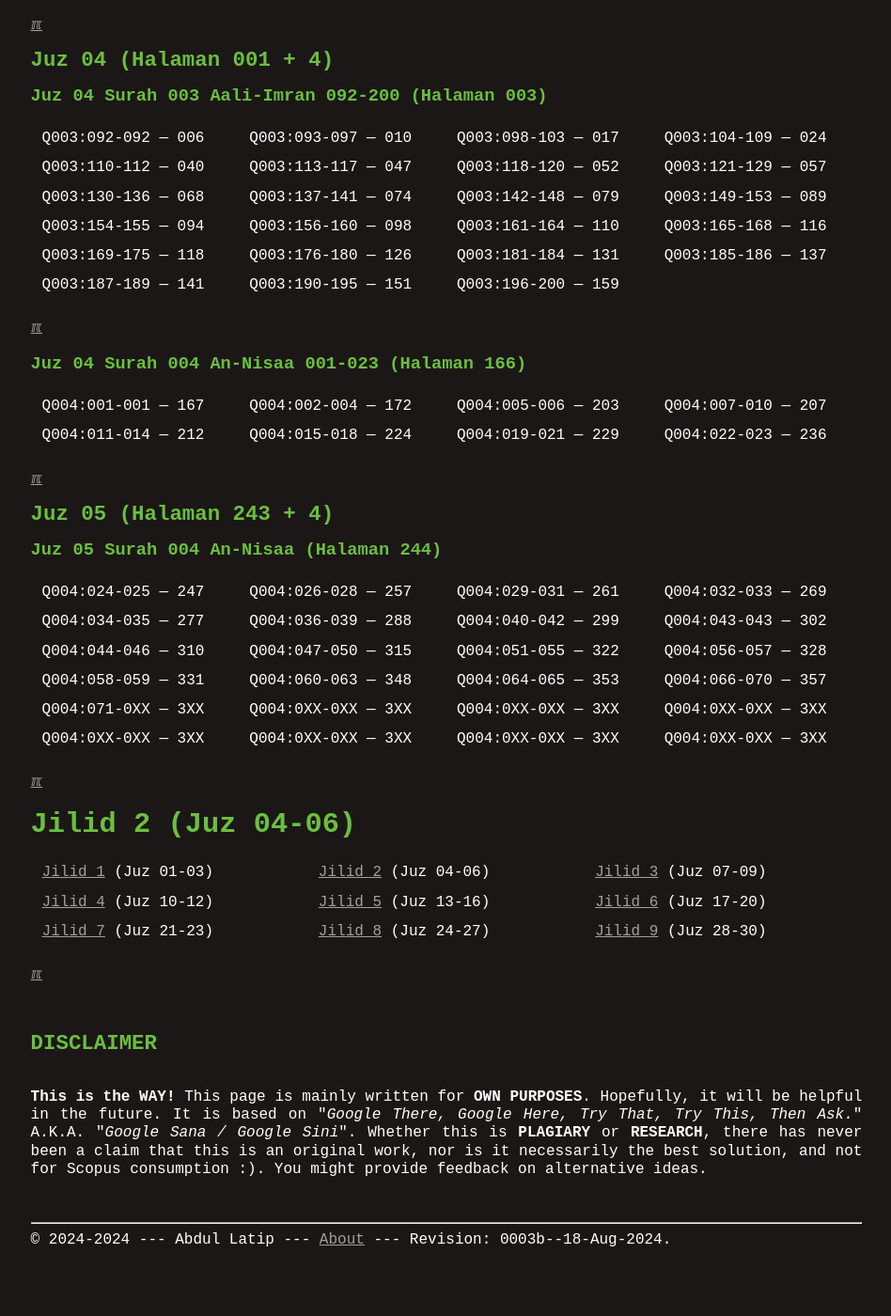
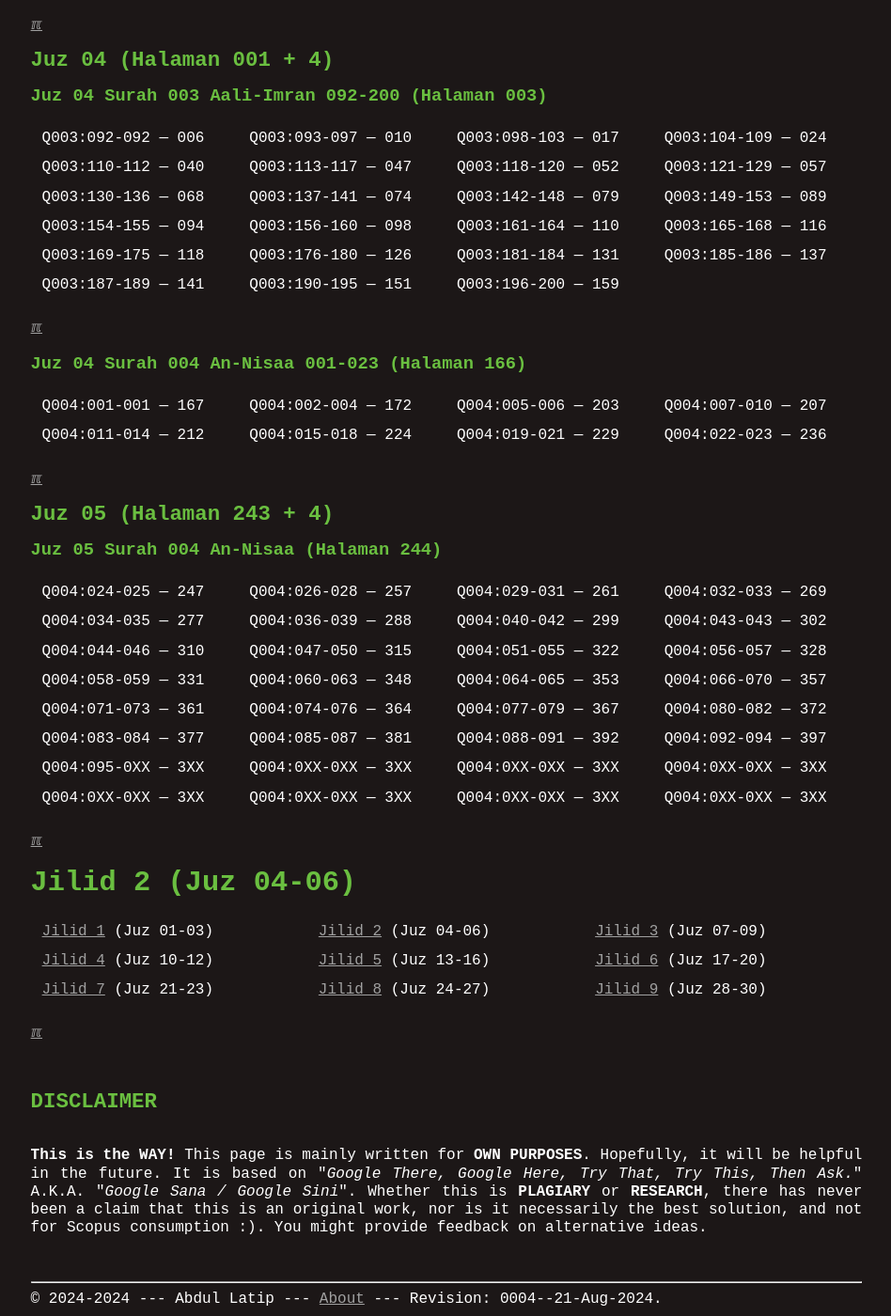
Before and after one commit to dullatip/indexquran, a Jekyll site: the page built from 002.md, in a window 1280 px wide and 1400 px high, scrolled down 757 px. Shown: the whole window at 94% size, without its empty margins (165-1113 px from the left). Built offline with Jekyll 4.4.1, drawn with Linux system fonts in a browser that asks for light colours; before the commit the page ends 2095 px from its top, so only the background shows below that.

Commit message:
modified:   002.md

```diff
--- a/002.md
+++ b/002.md
@@ -40,7 +40,9 @@
 | Q004:034-035 --- 277 | Q004:036-039 --- 288 | Q004:040-042 --- 299 | Q004:043-043 --- 302 |
 | Q004:044-046 --- 310 | Q004:047-050 --- 315 | Q004:051-055 --- 322 | Q004:056-057 --- 328 |
 | Q004:058-059 --- 331 | Q004:060-063 --- 348 | Q004:064-065 --- 353 | Q004:066-070 --- 357 |
-| Q004:071-0XX --- 3XX | Q004:0XX-0XX --- 3XX | Q004:0XX-0XX --- 3XX | Q004:0XX-0XX --- 3XX |
+| Q004:071-073 --- 361 | Q004:074-076 --- 364 | Q004:077-079 --- 367 | Q004:080-082 --- 372 |
+| Q004:083-084 --- 377 | Q004:085-087 --- 381 | Q004:088-091 --- 392 | Q004:092-094 --- 397 |
+| Q004:095-0XX --- 3XX | Q004:0XX-0XX --- 3XX | Q004:0XX-0XX --- 3XX | Q004:0XX-0XX --- 3XX |
 | Q004:0XX-0XX --- 3XX | Q004:0XX-0XX --- 3XX | Q004:0XX-0XX --- 3XX | Q004:0XX-0XX --- 3XX |
 
 [&#x213C;](#)<br id="idxA">
--- a/_config.yml
+++ b/_config.yml
@@ -1,4 +1,4 @@
-version:          "0003b--18-Aug-2024"
+version:          "0004--21-Aug-2024"
 copyright:        "2024-2024"
 title:            "Index Tafsir Al-Azhar HAMKA"
 author:           "Abdul Latip"
```
Also changed, not shown: 000.md (+1 -1 lines).
